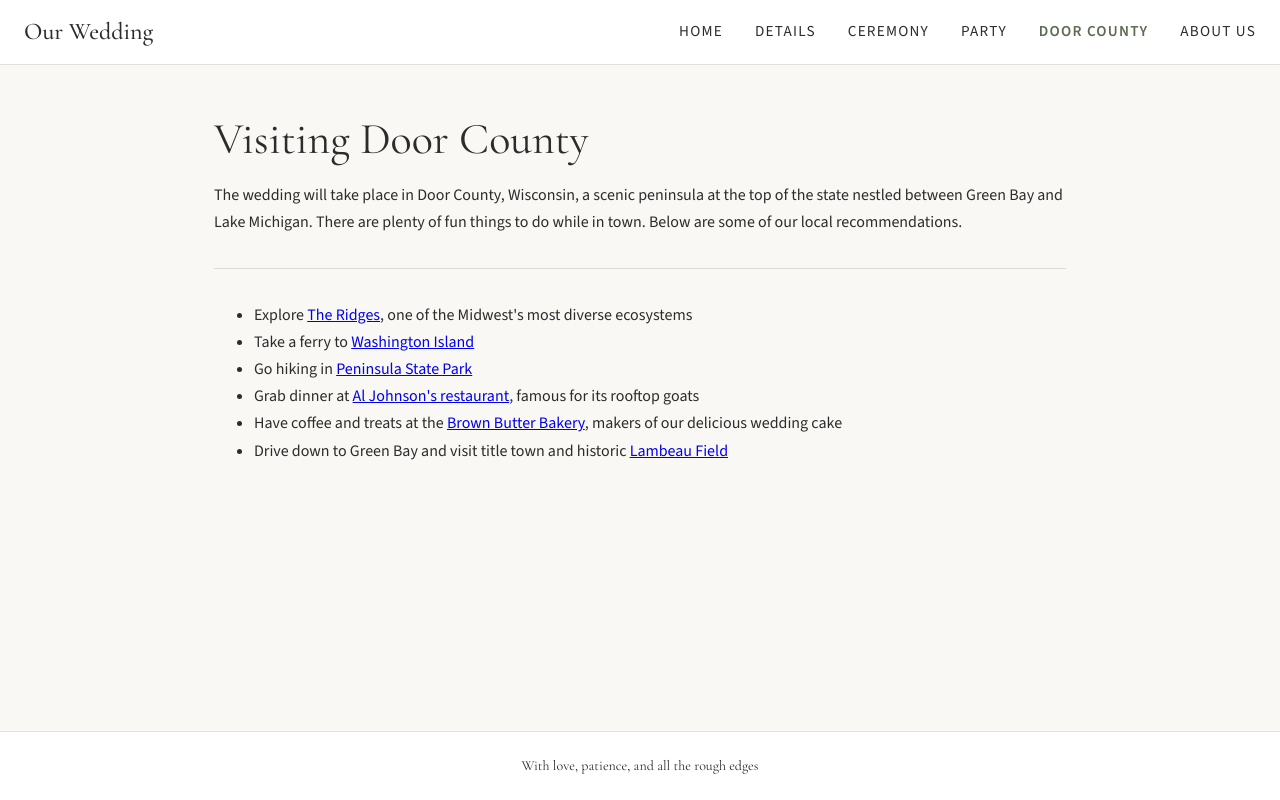
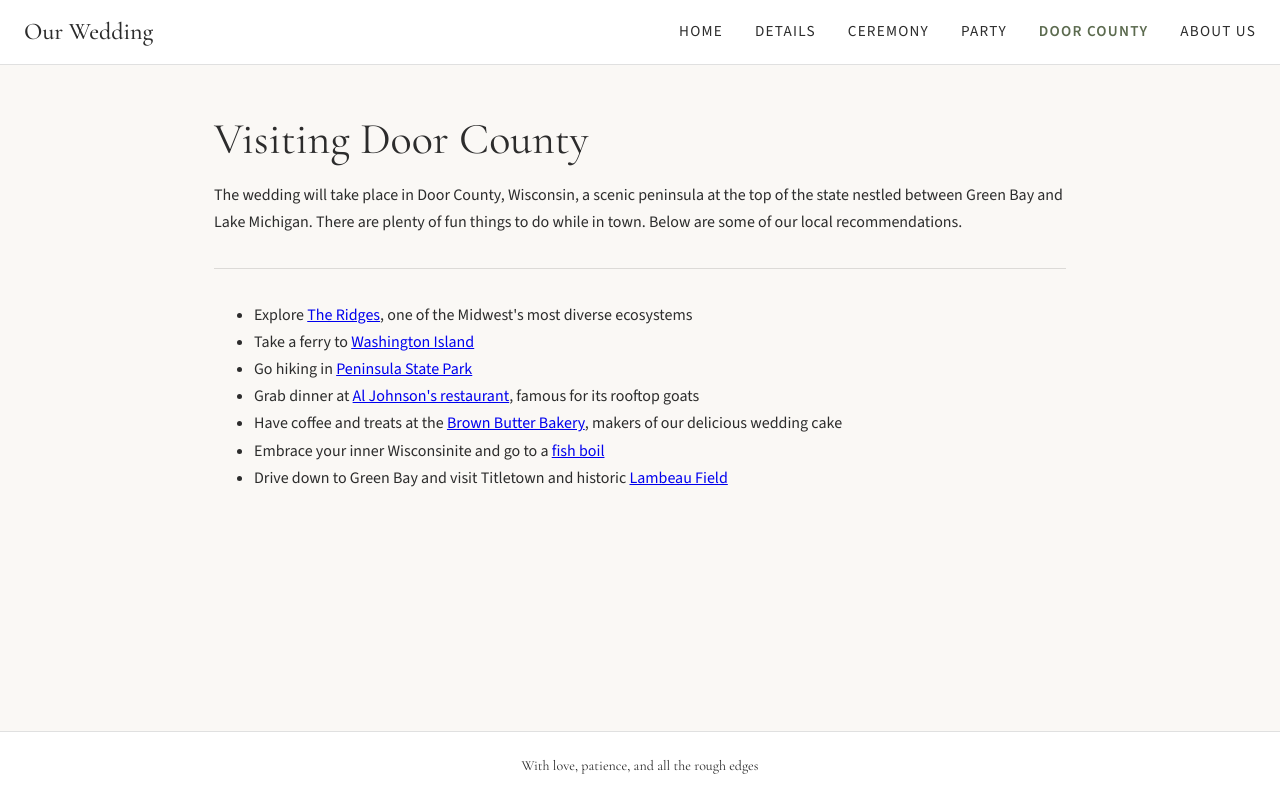
Before and after one commit to mklewandowski/wedding-site, a React (Vite) app: page /doorcounty in a window 1280 px wide. Built offline with nearby package versions, Linux system fonts and the light colour scheme.

Commit message:
feat(dc): add more to do

```diff
--- a/src/pages/DoorCountyPage.tsx
+++ b/src/pages/DoorCountyPage.tsx
@@ -21,8 +21,8 @@ export default function DoorCountyPage() {
         <li>Go hiking in <a href = "https://dnr.wisconsin.gov/topic/parks/peninsula" target="_blank">Peninsula State Park</a></li>
         <li>Grab dinner at <a href = "https://aljohnsons.com/" target="_blank">Al Johnson's restaurant</a>, famous for its rooftop goats</li>
         <li>Have coffee and treats at the <a href="https://brownbutterbakeshop.com/" target="_blank">Brown Butter Bakery</a>, makers of our delicious wedding cake</li>
-        <li>Drive down to Green Bay and visit title town and historic <a href = "https://www.packers.com/lambeau-field/" target="_blank">Lambeau Field</a></li>
-
+        <li>Embrace your inner Wisconsinite and go to a <a href="https://www.doorcounty.com/experience/fish-boils/" target="_blank">fish boil</a></li>
+        <li>Drive down to Green Bay and visit Titletown and historic <a href = "https://www.packers.com/lambeau-field/" target="_blank">Lambeau Field</a></li>
         </ul>
       </Typography>
 
```
